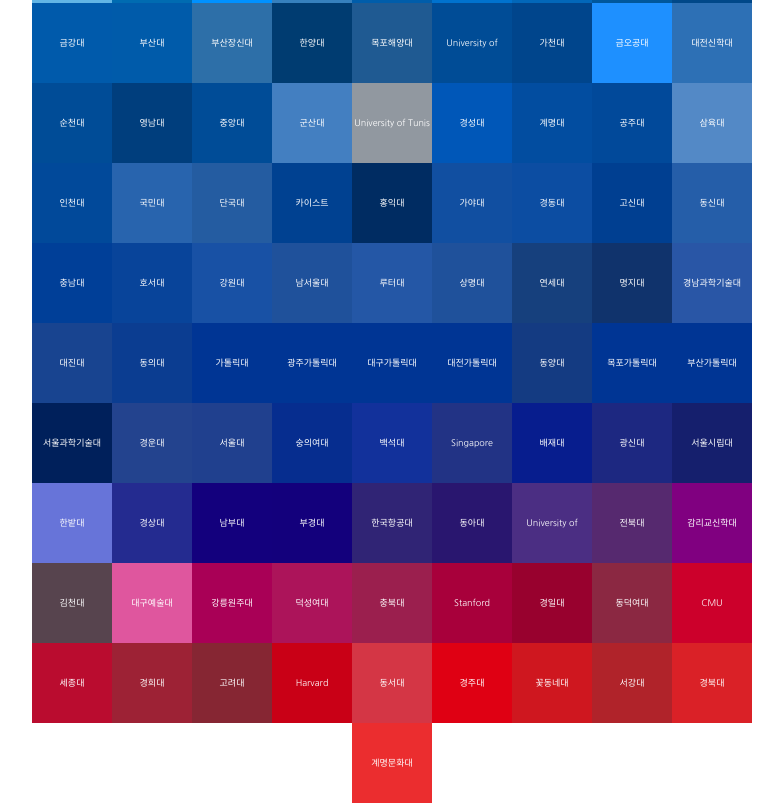
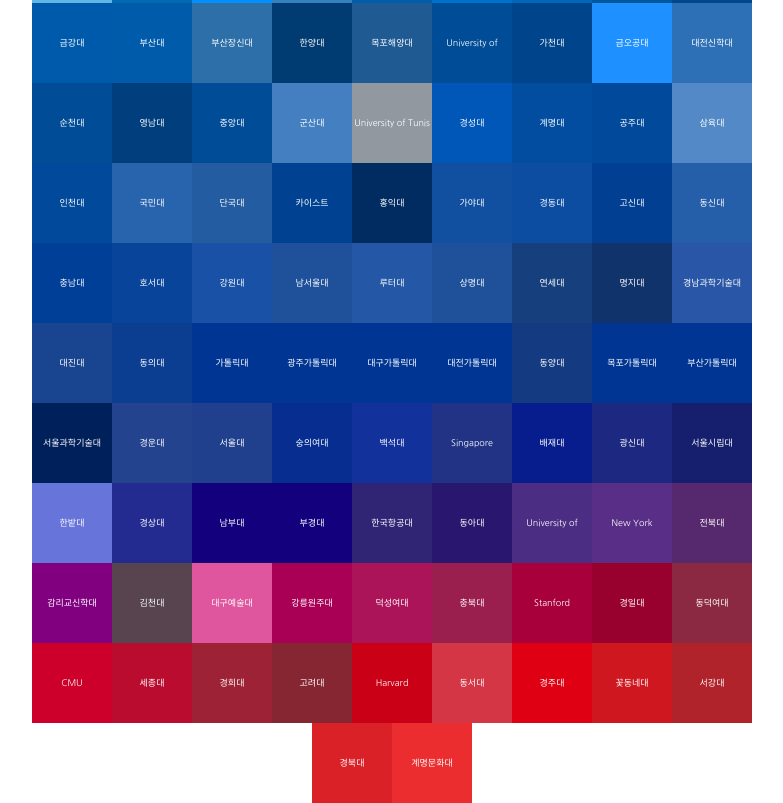
Before and after one commit to nayunhwan/UnivColor, a plain HTML site: page index.html in a window 1280 px wide. Shown: the part 632-1435 px from the top of the page, without its empty margins (248-1031 px from the left). Drawn offline with nearby package versions, Linux system fonts and the light colour scheme.

Commit message:
Add New York University

```diff
--- a/index.html
+++ b/index.html
@@ -39,7 +39,7 @@
         else return false;
     }
 
-      var univNames = ["Adelphi", "Boston University", "CMU", "Harvard", "Singapore Management University", "Stanford",
+      var univNames = ["Adelphi", "Boston University", "CMU", "Harvard", "New York University", "Singapore Management University", "Stanford",
           "UC Berkeley", "University of Manouba", "University of Tunis El Manar", "University of Tunis", "University of Rochester",
 	      "UT Rio Grande Valley", "University of Washington", "University of Waterloo",
           "William & Mary", "가야대", "가천대", "가톨릭대", "가톨릭관동대", "감리교신학대", "강남대",
```
